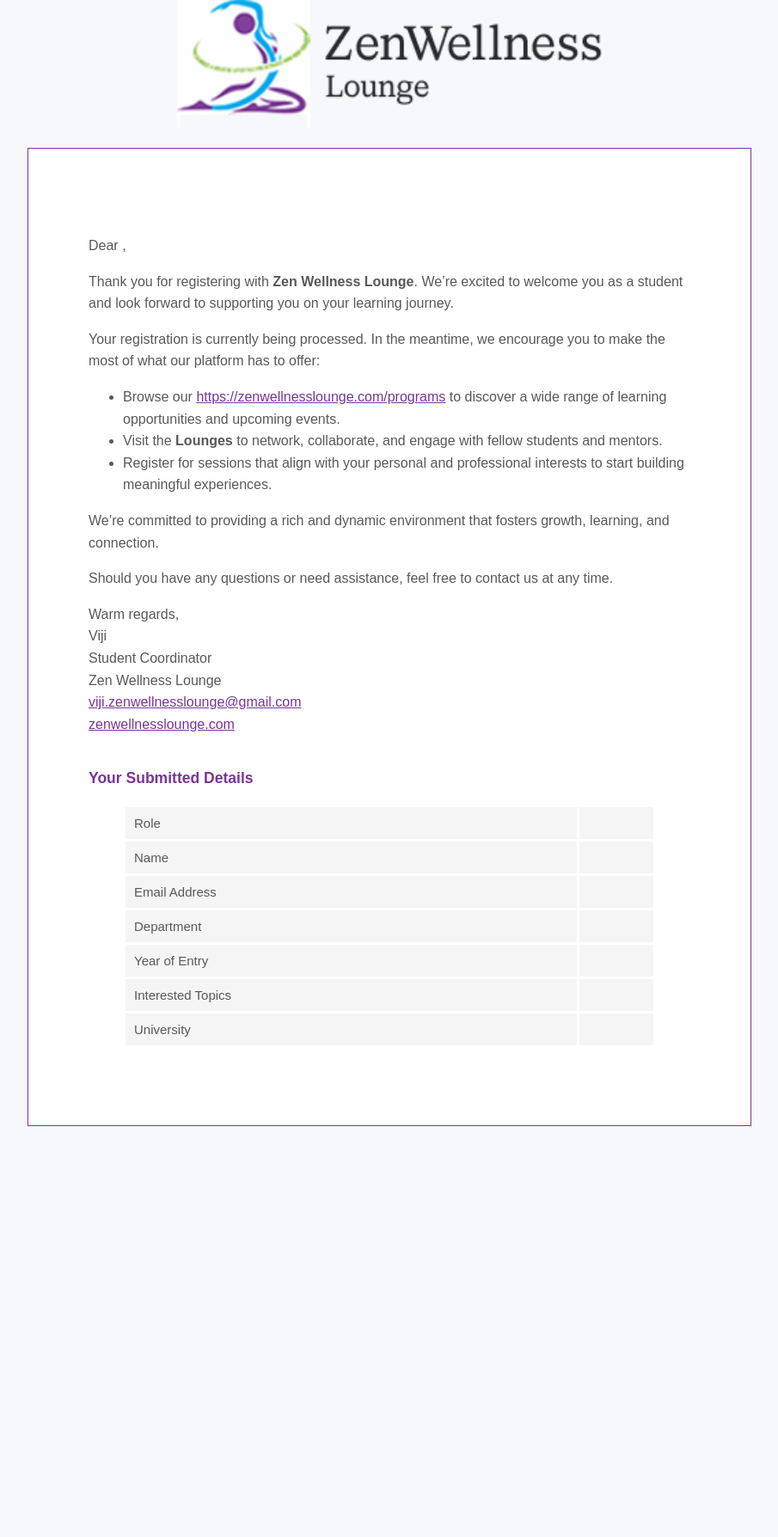
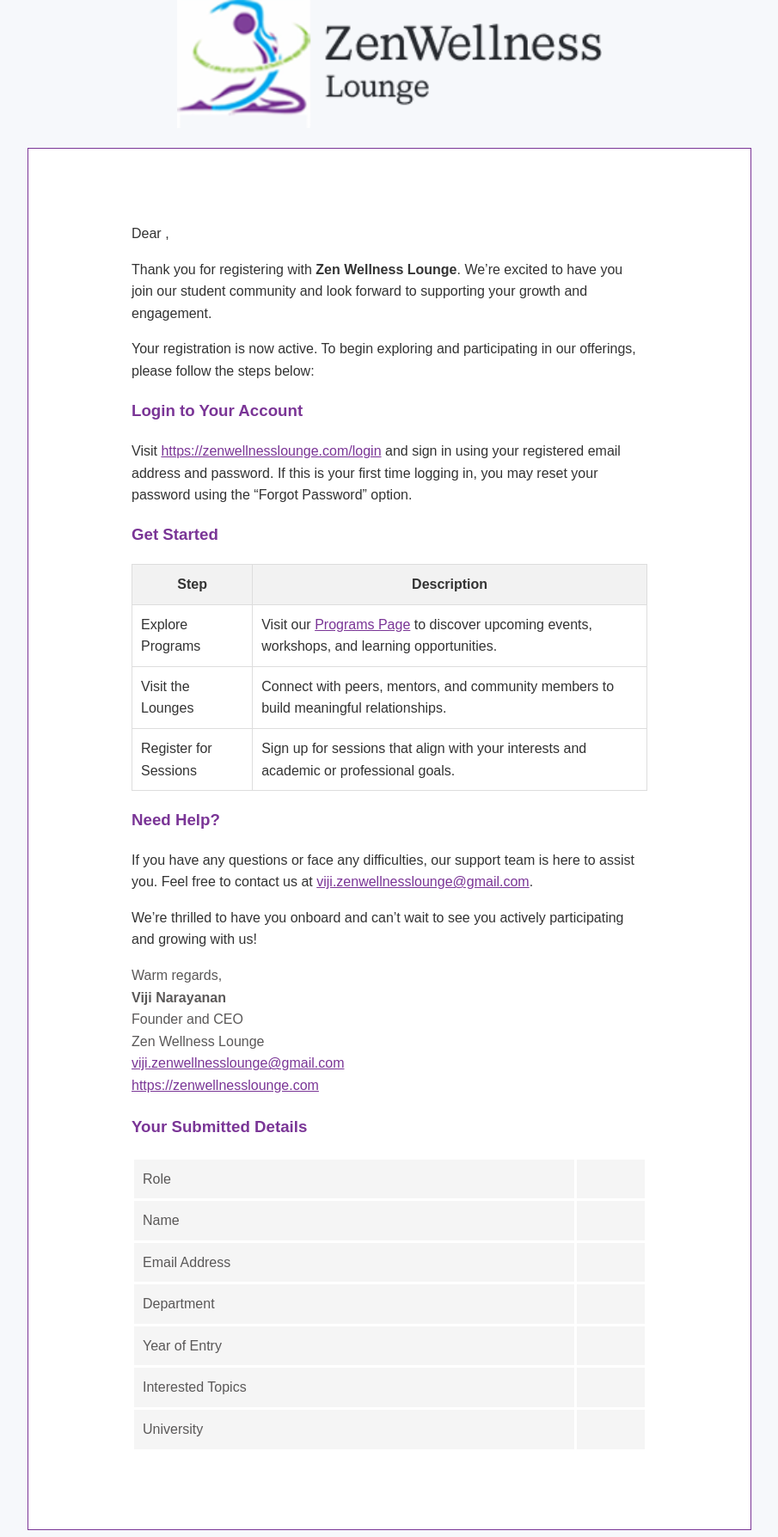
Before and after one commit to INPATHTAMILAN-M/Zenlounge, a Django app: template templates/student-registration.html in a window 1280 px wide. Shown: the part 81-1869 px from the top of the page at 86% size, without its empty margins (187-1092 px from the left). Before the commit the page ends 1391 px from the top, so only its background shows below. Run offline with Django 5.2, Linux system fonts and the light colour scheme; the template is opened without the code that fills it, so the values that code supplies are empty.

Commit message:
Enhance alumni and student registration email templates for improved content clarity and formatting

```diff
--- a/templates/student-registration.html
+++ b/templates/student-registration.html
@@ -86,41 +86,80 @@
             </a>
         </div>
         <div class="email-container">
-            <div class="content">
+            <div class="content"
+                style="font-family: Arial, sans-serif; color: #333; line-height: 1.6; max-width: 600px; margin: 0 auto;">
                 <p>Dear {{ name }},</p>
 
-                <p>Thank you for registering with <strong>Zen Wellness Lounge</strong>. We’re excited to welcome you as
-                    a student and look forward to supporting you on your learning journey.</p>
+                <p>
+                    Thank you for registering with <strong>Zen Wellness Lounge</strong>. We’re excited to have you join
+                    our student community and look forward to supporting your growth and engagement.
+                </p>
 
-                <p>Your registration is currently being processed. In the meantime, we encourage you to make the most of
-                    what our platform has to offer:</p>
+                <p>Your registration is now active. To begin exploring and participating in our offerings, please follow
+                    the steps below:</p>
 
-                <ul>
-                    <li>Browse our <a href="https://zenwellnesslounge.com/the-program/"
-                            style="color: #7A3596;">https://zenwellnesslounge.com/programs</a> to discover a wide range
-                        of learning opportunities and upcoming events.</li>
-                    <li>Visit the <strong>Lounges</strong> to network, collaborate, and engage with fellow students and
-                        mentors.</li>
-                    <li>Register for sessions that align with your personal and professional interests to start building
-                        meaningful experiences.</li>
-                </ul>
+                <h3 style="color: #7A3596;">Login to Your Account</h3>
+                <p>
+                    Visit <a href="https://filez.zenwellnesslounge.com/"
+                        style="color: #7A3596;">https://zenwellnesslounge.com/login</a> and sign in using your
+                    registered email address and password.
+                    If this is your first time logging in, you may reset your password using the “Forgot Password”
+                    option.
+                </p>
 
-                <p>We’re committed to providing a rich and dynamic environment that fosters growth, learning, and
-                    connection.</p>
+                <h3 style="color: #7A3596;">Get Started</h3>
+                <table style="width: 100%; border-collapse: collapse; margin: 15px 0;">
+                    <thead>
+                        <tr>
+                            <th style="border: 1px solid #ddd; padding: 10px; background-color: #f2f2f2;">Step</th>
+                            <th style="border: 1px solid #ddd; padding: 10px; background-color: #f2f2f2;">Description
+                            </th>
+                        </tr>
+                    </thead>
+                    <tbody>
+                        <tr>
+                            <td style="border: 1px solid #ddd; padding: 10px;">Explore Programs</td>
+                            <td style="border: 1px solid #ddd; padding: 10px;">
+                                Visit our <a href="https://zenwellnesslounge.com/the-program/"
+                                    style="color: #7A3596;">Programs Page</a> to discover upcoming events, workshops,
+                                and learning opportunities.
+                            </td>
+                        </tr>
+                        <tr>
+                            <td style="border: 1px solid #ddd; padding: 10px;">Visit the Lounges</td>
+                            <td style="border: 1px solid #ddd; padding: 10px;">
+                                Connect with peers, mentors, and community members to build meaningful relationships.
+                            </td>
+                        </tr>
+                        <tr>
+                            <td style="border: 1px solid #ddd; padding: 10px;">Register for Sessions</td>
+                            <td style="border: 1px solid #ddd; padding: 10px;">
+                                Sign up for sessions that align with your interests and academic or professional goals.
+                            </td>
+                        </tr>
+                    </tbody>
+                </table>
 
-                <p>Should you have any questions or need assistance, feel free to contact us at any time.</p>
+                <h3 style="color: #7A3596;">Need Help?</h3>
+                <p>
+                    If you have any questions or face any difficulties, our support team is here to assist you.
+                    Feel free to contact us at <a href="mailto:viji.zenwellnesslounge@gmail.com"
+                        style="color: #7A3596;">viji.zenwellnesslounge@gmail.com</a>.
+                </p>
 
-                <p>Warm regards,<br>
-                    Viji<br>
-                    Student Coordinator<br>
+                <p>We’re thrilled to have you onboard and can’t wait to see you actively participating and growing with
+                    us!</p>
+
+                <p style="line-height: 1.6; color: #5a5858;">
+                    Warm regards,<br>
+                    <strong>Viji Narayanan</strong><br>
+                    Founder and CEO<br>
                     Zen Wellness Lounge<br>
                     <a href="mailto:viji.zenwellnesslounge@gmail.com"
-                        style="color: #7A3596;">viji.zenwellnesslounge@gmail.com</a> <br>
-                    <a href="https://zenwellnesslounge.com" style="color: #7A3596;">zenwellnesslounge.com</a>
+                        style="color: #7A3596;">viji.zenwellnesslounge@gmail.com</a><br>
+                    <a href="https://zenwellnesslounge.com" style="color: #7A3596;">https://zenwellnesslounge.com</a>
                 </p>
-            </div>
-            <h3 style="color: #7A3596; margin-top: 40px;">Your Submitted Details</h3>
-
+                <h3 style="color: #7A3596; margin-top: 20px;">Your Submitted Details</h3>
                 <table class="details-table">
                     <tr style="background: #f5f5f5;">
                         <td>Role</td>
@@ -152,6 +191,8 @@
                     </tr>
                 </table>
             </div>
+
+        </div>
     </div>
 </body>
 
```
Also changed, not shown: templates/alumni-registration.html (+107 -29 lines). Lines whose indentation alone changed are shown as unchanged.
